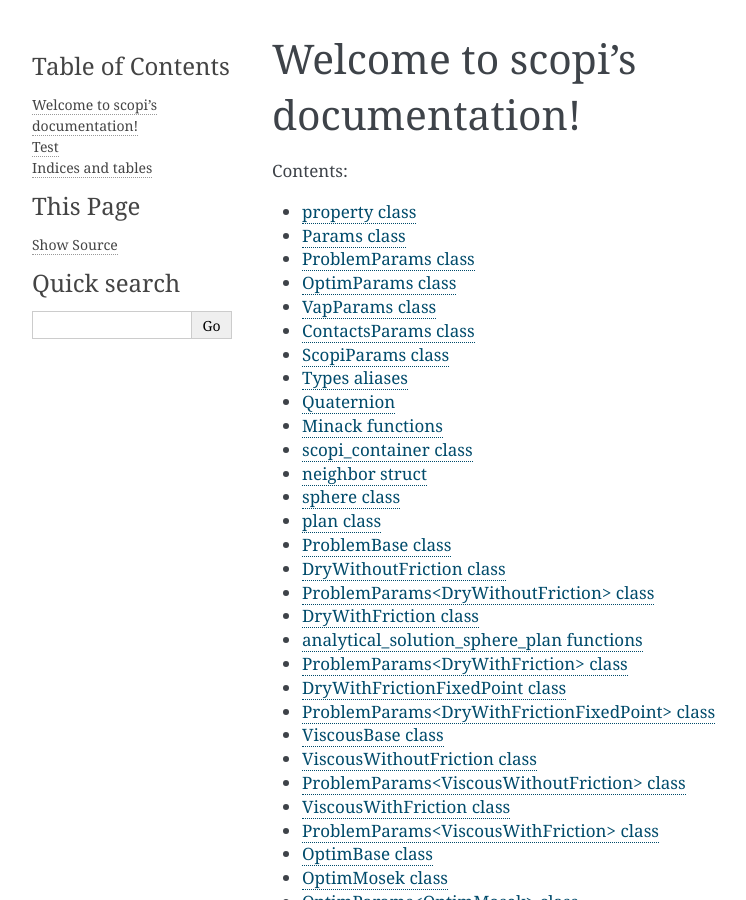
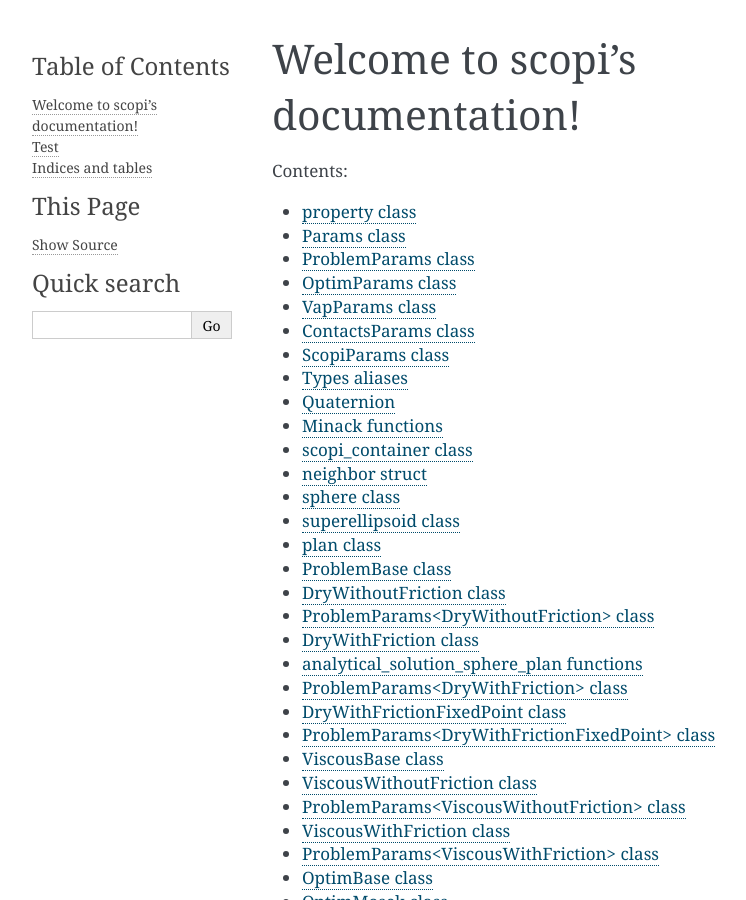
Before and after one commit to hpc-maths/scopi, a Sphinx documentation site: the page built from doc/source/index.rst, in a window 1280 px wide and 900 px high. Shown: the whole window, without its empty margins (148-894 px from the left). Built offline with Sphinx 7.4.7, drawn with Linux system fonts in a browser that asks for light colours.

Commit message:
Sphinx for superellipsoid.hpp

```diff
--- /dev/null
+++ b/doc/source/api/objects/types/superellipsoid.rst
@@ -0,0 +1,6 @@
+superellipsoid class
+====================
+
+.. doxygenclass:: scopi::superellipsoid
+   :project: scopi
+   :members:
--- a/doc/source/index.rst
+++ b/doc/source/index.rst
@@ -19,6 +19,7 @@ Welcome to scopi's documentation!
 
    api/objects/neighbor
    api/objects/types/sphere
+   api/objects/types/superellipsoid
    api/objects/types/plan
 
    api/problems/ProblemBase
```
